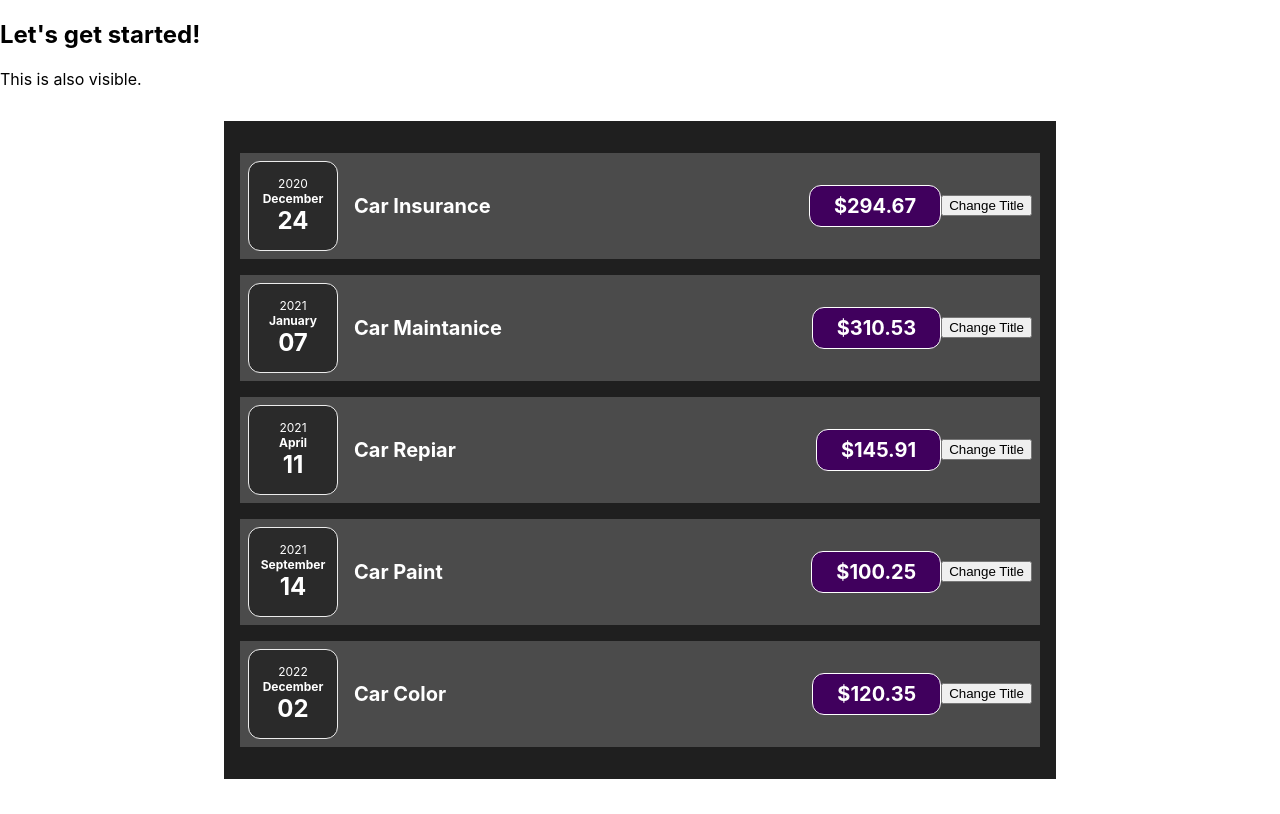
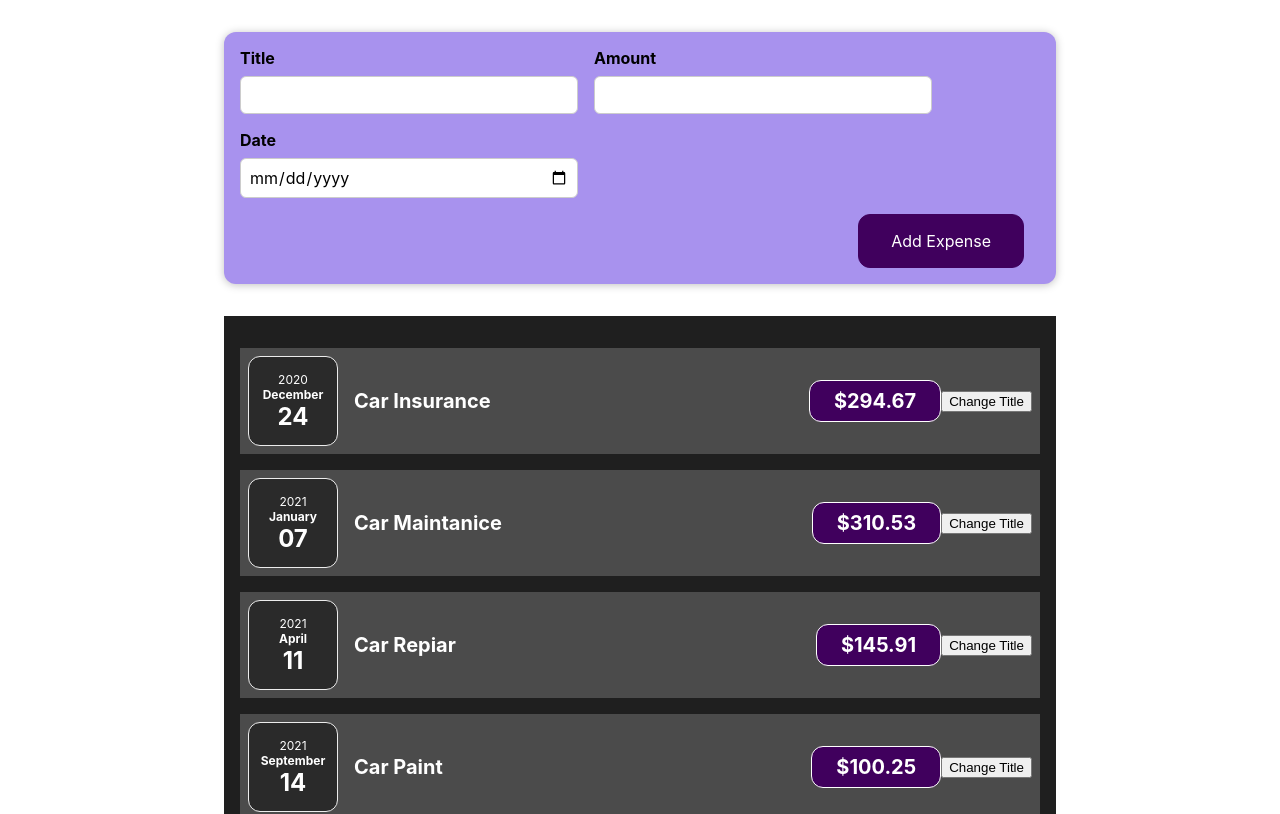
Before and after one commit to dev-aniketj/learn-react-course1, a React (Create React App) app in the folder 3/react_complete_guid/: page / in a window 1280 px wide. Shown: the top 814 px of the page. Built offline with nearby package versions, Linux system fonts and the light colour scheme.

Commit message:
added new expense component in the App.js

```diff
--- a/3/react_complete_guid/src/App.jsx
+++ b/3/react_complete_guid/src/App.jsx
@@ -1,11 +1,11 @@
 import "./App.css";
-import Expenses from "./components/Expenses/Expenses";
+import Expenses from "./components/Expenses";
+import NewExpense from "./components/NewExpense";
 
 function App() {
   return (
     <div>
-      <h2>Let's get started!</h2>
-      <p>This is also visible.</p>
+      <NewExpense />
       <Expenses />
     </div>
   );
--- a/3/react_complete_guid/src/components/Expenses/ExpenseItem/index.jsx
+++ b/3/react_complete_guid/src/components/Expenses/ExpenseItem/index.jsx
@@ -1,13 +1,13 @@
+import React, { useState } from "react";
 import "./ExpenseItem.css";
 import ExpenseDate from "../ExpenseDate";
 
 function ExpenseItem(props) {
-
-  let title = props.title;
+  // props.title is the default value in the title variable.
+  const [title, setTitle] = useState(props.title);
 
   const clickHandler = () => {
-    title = "Upadated!";
-    console.log(title);
+    setTitle("Updated!");
   };
 
   return (
--- /dev/null
+++ b/3/react_complete_guid/src/components/NewExpense/ExpenseForm/ExpenseForm.css
@@ -0,0 +1,26 @@
+.new-expense__controls {
+  display: flex;
+  flex-wrap: wrap;
+  gap: 1rem;
+  margin-bottom: 1rem;
+  text-align: left;
+}
+
+.new-expense__control label {
+  font-weight: bold;
+  margin-bottom: 0.5rem;
+  display: block;
+}
+
+.new-expense__control input {
+  font: inherit;
+  padding: 0.5rem;
+  border-radius: 6px;
+  border: 1px solid #ccc;
+  width: 20rem;
+  max-width: 100%;
+}
+
+.new-expense__actions {
+  text-align: right;
+}
--- /dev/null
+++ b/3/react_complete_guid/src/components/NewExpense/ExpenseForm/index.jsx
@@ -0,0 +1,28 @@
+import React from "react";
+import "./ExpenseForm.css";
+
+const ExpenseForm = () => {
+  return (
+    <form>
+      <div className="new-expense__controls">
+        <div className="new-expense__control">
+          <label>Title</label>
+          <input type={"text"} />
+        </div>
+        <div className="new-expense__control">
+          <label>Amount</label>
+          <input type={"number"} min={0.01} step={0.01} />
+        </div>
+        <div className="new-expense__control">
+          <label>Date</label>
+          <input type={"date"} min={"2019-01-01"} max={"2022-12-31"} />
+        </div>
+      </div>
+      <div className="new-expense__actions">
+        <button type="submit">Add Expense</button>
+      </div>
+    </form>
+  );
+};
+
+export default ExpenseForm;
--- /dev/null
+++ b/3/react_complete_guid/src/components/NewExpense/NewExpense.css
@@ -0,0 +1,38 @@
+.new-expense {
+  background-color: #a892ee;
+  padding: 1rem;
+  margin: 2rem auto;
+  width: 50rem;
+  max-width: 95%;
+  border-radius: 12px;
+  text-align: center;
+  box-shadow: 0 1px 8px rgba(0, 0, 0, 0.25);
+}
+
+.new-expense button {
+  font: inherit;
+  cursor: pointer;
+  padding: 1rem 2rem;
+  border: 1px solid #40005d;
+  background-color: #40005d;
+  color: white;
+  border-radius: 12px;
+  margin-right: 1rem;
+}
+
+.new-expense button:hover,
+.new-expense button:active {
+  background-color: #510674;
+  border-color: #510674;
+}
+
+.new-expense button.alternative {
+  color: #220131;
+  border-color: transparent;
+  background-color: transparent;
+}
+
+.new-expense button.alternative:hover,
+.new-expense button.alternative:active {
+  background-color: #ddb3f8;
+}
--- /dev/null
+++ b/3/react_complete_guid/src/components/NewExpense/index.jsx
@@ -0,0 +1,12 @@
+import React from "react";
+import "./NewExpense.css";
+import ExpenseForm from "./ExpenseForm/index";
+const NewExpense = () => {
+  return (
+    <div className="new-expense">
+      <ExpenseForm />
+    </div>
+  );
+};
+
+export default NewExpense;
```
Also changed, not shown: 3/react_complete_guid/src/components/Expenses/index.jsx (renamed from 3/react_complete_guid/src/components/Expenses/Expenses.jsx), 3/react_complete_guid/src/components/UI/Card.css (renamed from 3/react_complete_guid/src/components/Card/Card.css), 3/react_complete_guid/src/components/UI/Card.jsx (renamed from 3/react_complete_guid/src/components/Card/Card.jsx).
